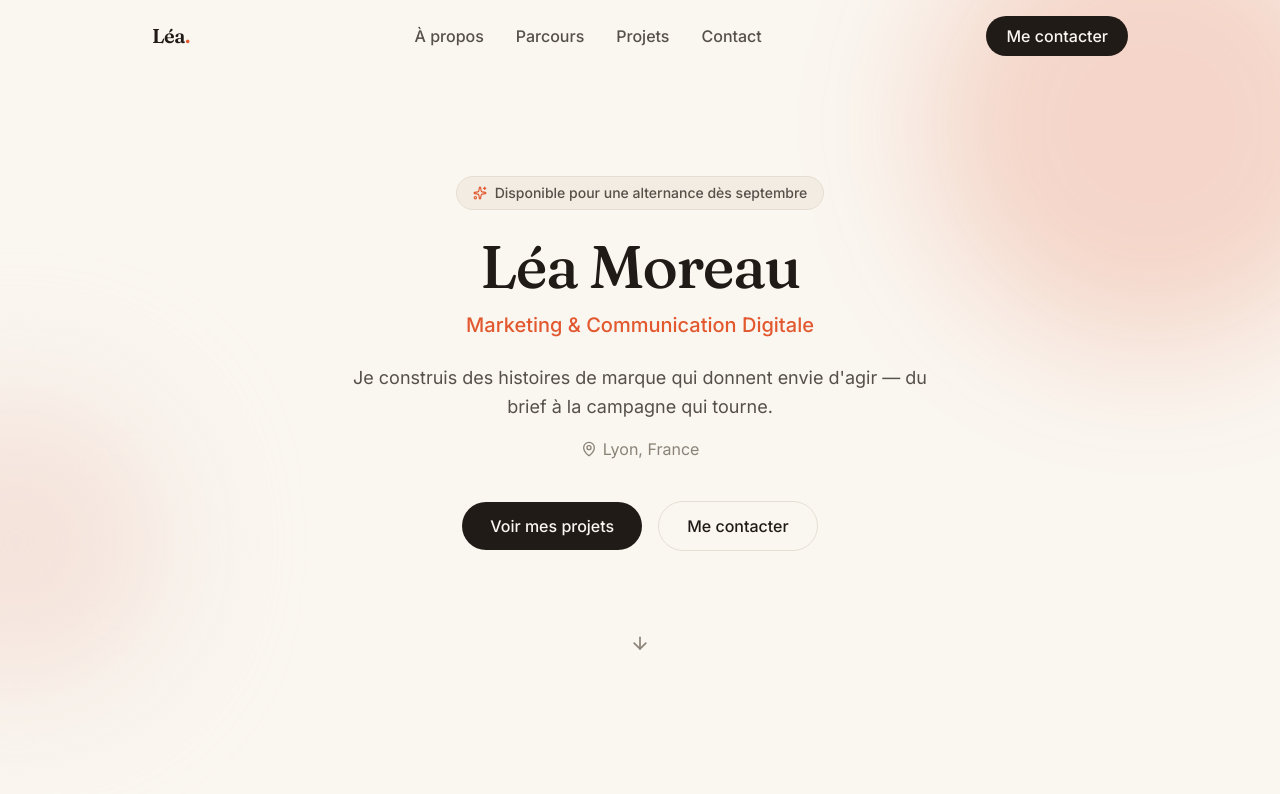
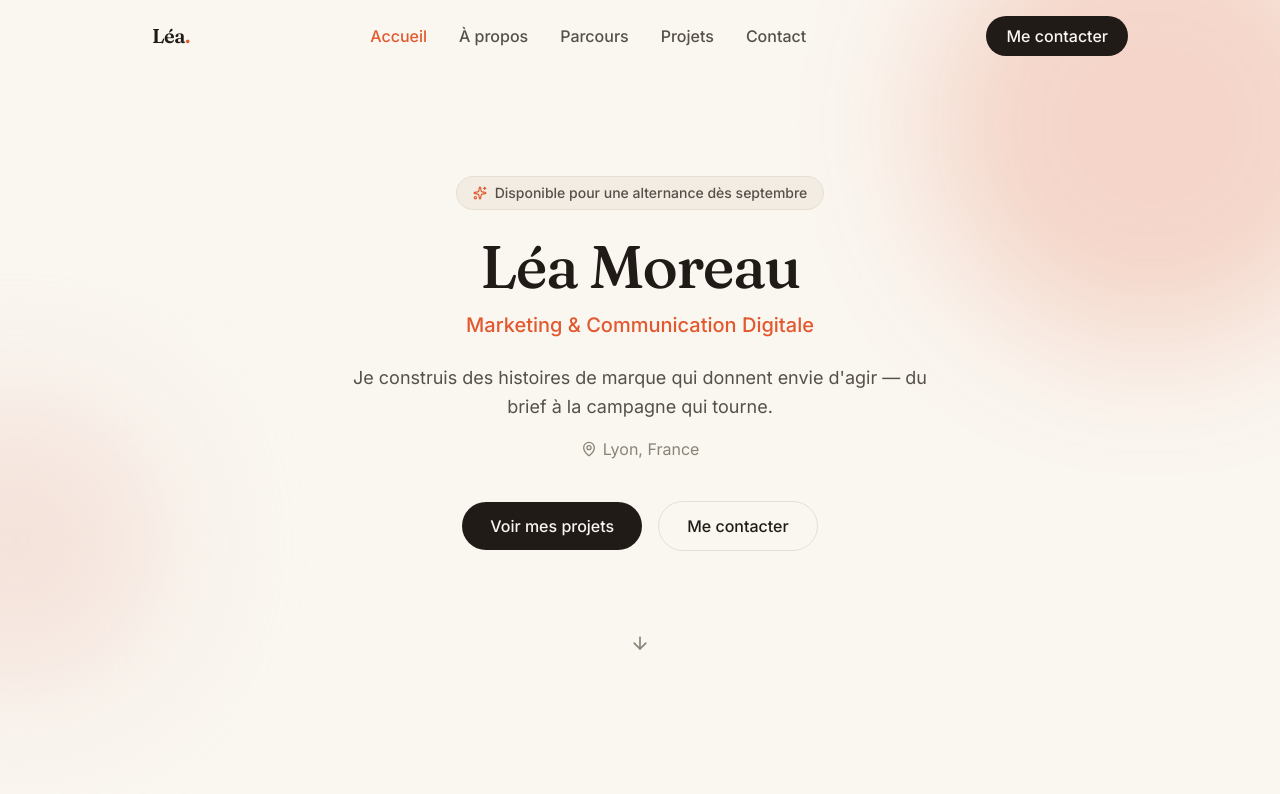
Before and after one commit to portfolioforu/demo-portfolio-react, a React (Vite) app: page / in a window 1280 px wide. Shown: the top 794 px of the page. Built offline with nearby package versions, Linux system fonts and the light colour scheme.

Commit message:
Ajoute un lien Accueil explicite dans la navigation

```diff
--- a/src/components/Nav.tsx
+++ b/src/components/Nav.tsx
@@ -3,6 +3,7 @@ import { motion } from 'framer-motion'
 import { Link, NavLink } from 'react-router-dom'
 
 const links = [
+  { to: '/', label: 'Accueil', end: true },
   { to: '/a-propos', label: 'À propos' },
   { to: '/parcours', label: 'Parcours' },
   { to: '/projets', label: 'Projets' },
@@ -39,6 +40,7 @@ export default function Nav() {
             <li key={l.to}>
               <NavLink
                 to={l.to}
+                end={l.end}
                 className={({ isActive }) =>
                   `text-base font-medium transition-colors hover:text-coral ${
                     isActive ? 'text-coral' : 'text-ink-soft'
@@ -80,6 +82,7 @@ export default function Nav() {
             <li key={l.to}>
               <NavLink
                 to={l.to}
+                end={l.end}
                 onClick={() => setOpen(false)}
                 className={({ isActive }) =>
                   `block py-3 text-base font-medium ${isActive ? 'text-coral' : 'text-ink-soft'}`
```
